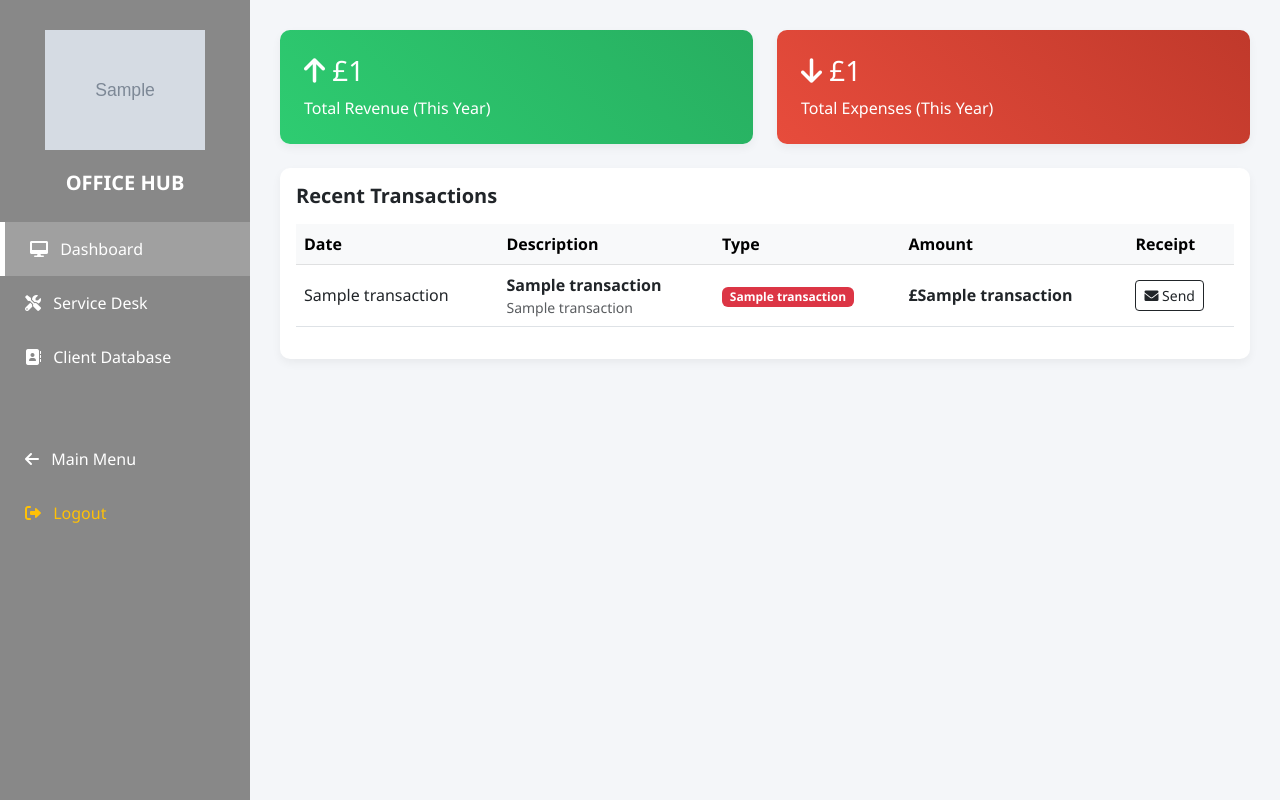
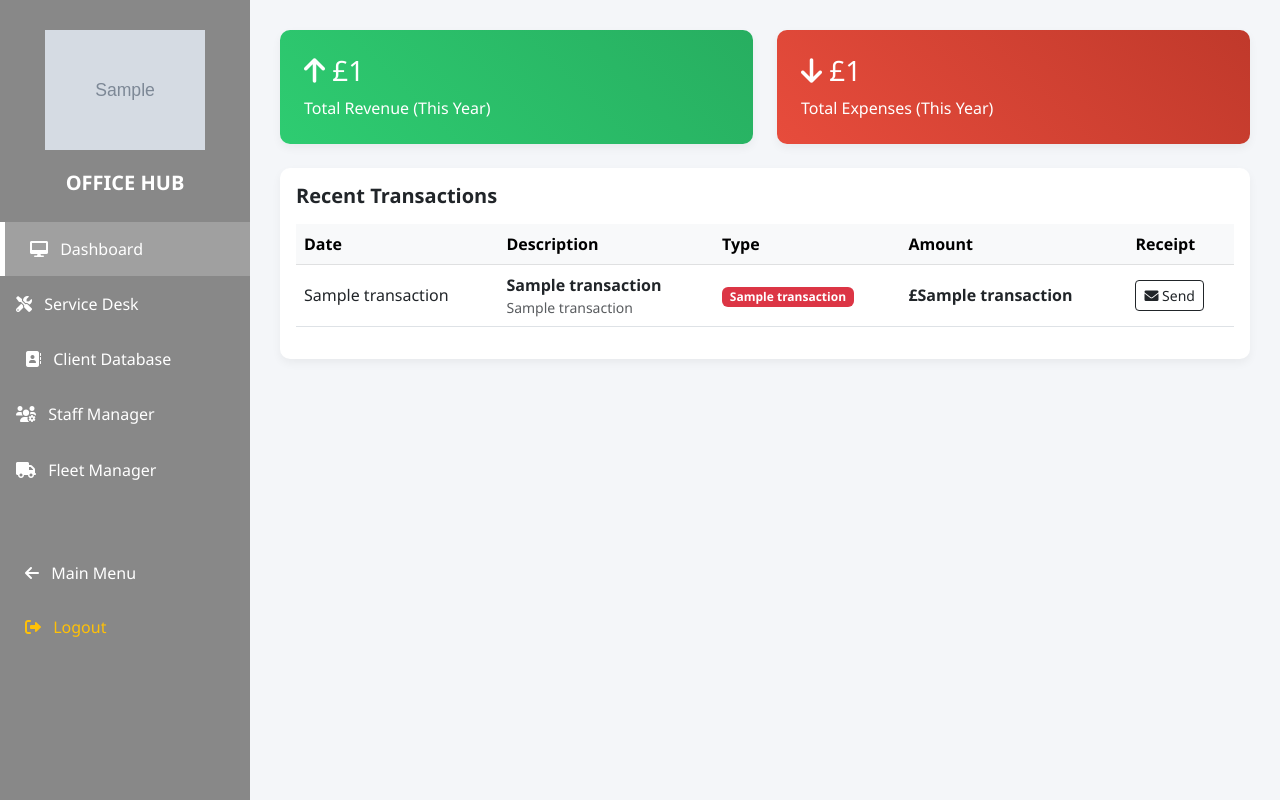
Before and after one commit to DruganGroup/DruganGroup-Website, a Flask app: template templates/office/office_dashboard.html in a window 1280 px wide. Run offline with Flask 3, Linux system fonts and the light colour scheme; the template is opened without the code that fills it: most values are stand-ins (such as "Sample title", 1, 10 or a date in 2020); grey boxes marked "Sample" are stand-in pictures.

Commit message:
admin and office

```diff
--- a/templates/office/office_dashboard.html
+++ b/templates/office/office_dashboard.html
@@ -49,8 +49,10 @@
         </div>
 
         <a href="/office-hub" class="active"><i class="fas fa-desktop me-2"></i> Dashboard</a>
-		<a href="/office/service-desk"><i class="fas fa-tools me-2"></i> Service Desk</a>
-        <a href="/clients"><i class="fas fa-address-book me-2"></i> Client Database</a>
+        <a href="/office/service-desk" class="nav-link text-white p-3"><i class="fas fa-tools me-2"></i> Service Desk</a>
+		<a href="/clients"><i class="fas fa-address-book me-2"></i> Client Database</a>
+		<a href="/office/staff" class="nav-link text-white p-3"><i class="fas fa-users-cog me-2"></i> Staff Manager</a>
+		<a href="/office/fleet" class="nav-link text-white p-3"><i class="fas fa-truck me-2"></i> Fleet Manager</a>
         <a href="/launcher" class="mt-5"><i class="fas fa-arrow-left me-2"></i> Main Menu</a>
 		<a href="/logout" class="text-warning"><i class="fas fa-sign-out-alt me-2"></i> Logout</a>
     </div>
```
Also changed, not shown: routes/admin_routes.py (+23 -3 lines).
